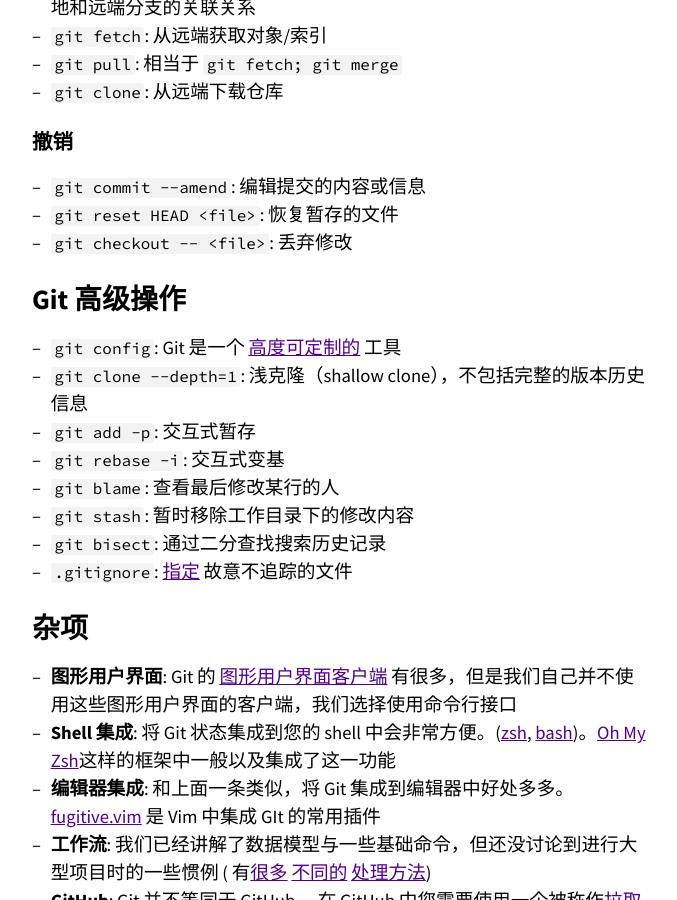
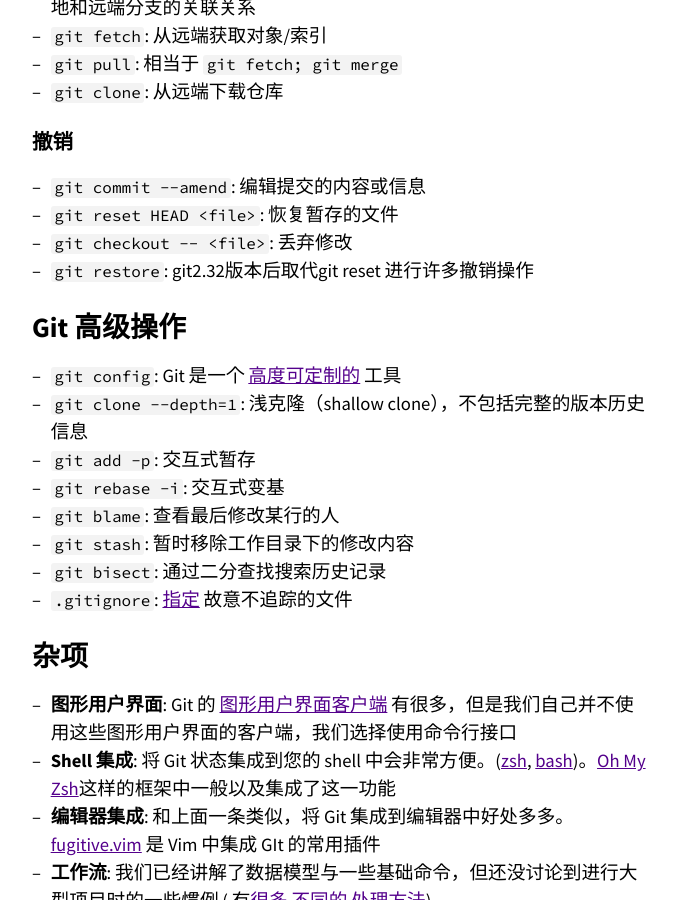
Before and after one commit to missing-semester-cn/missing-semester-cn.github.io, a Jekyll site: the page built from _2020/version-control.md, in a window 1280 px wide and 900 px high, scrolled down 7241 px. Shown: the whole window, without its empty margins (300-977 px from the left). Built offline with Jekyll 4.4.1, drawn with Linux system fonts in a browser that asks for light colours.

Commit message:
补充git restore命令

```diff
--- a/_2020/version-control.md
+++ b/_2020/version-control.md
@@ -394,6 +394,7 @@ command is used for merging.
 - `git commit --amend`: 编辑提交的内容或信息
 - `git reset HEAD <file>`: 恢复暂存的文件
 - `git checkout -- <file>`: 丢弃修改
+- `git restore`: git2.32版本后取代git reset 进行许多撤销操作
 
 # Git 高级操作
 
```
